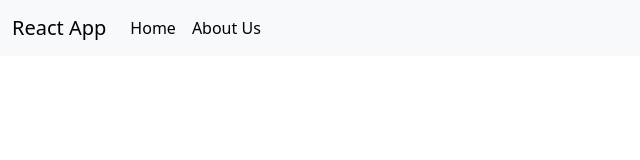
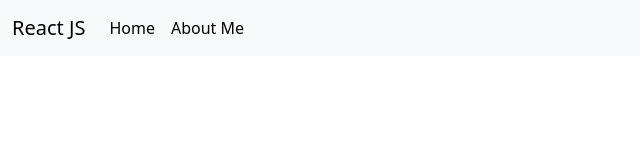
Before and after one commit to DiveshR/my-first-react-learning, a React (Create React App) app: page / in a window 1280 px wide. Shown: the top 160 px of the page, without its empty margins (0-640 px from the left). Built offline with nearby package versions, Linux system fonts and the light colour scheme.

Commit message:
Default props

```diff
--- a/src/App.js
+++ b/src/App.js
@@ -4,7 +4,8 @@ import Navbar from "./Components/Navbar";
 function App() {
   return (
     <>
-      <Navbar title="React App" aboutText="About Us"   />
+      {/* <Navbar title="React App" aboutText="About Us"   /> */}
+      <Navbar   />
     </>
   );
 }
--- a/src/Components/Navbar.js
+++ b/src/Components/Navbar.js
@@ -39,6 +39,11 @@ export default function Navbar(props) {
 }
 
 Navbar.propTypes =  {
-    title: PropTypes.string,
+    title: PropTypes.string.isRequired,
     aboutText: PropTypes.string,
 }
+
+Navbar.defaultProps = {
+  title: "React JS",
+  aboutText: "About Me",
+}
```
